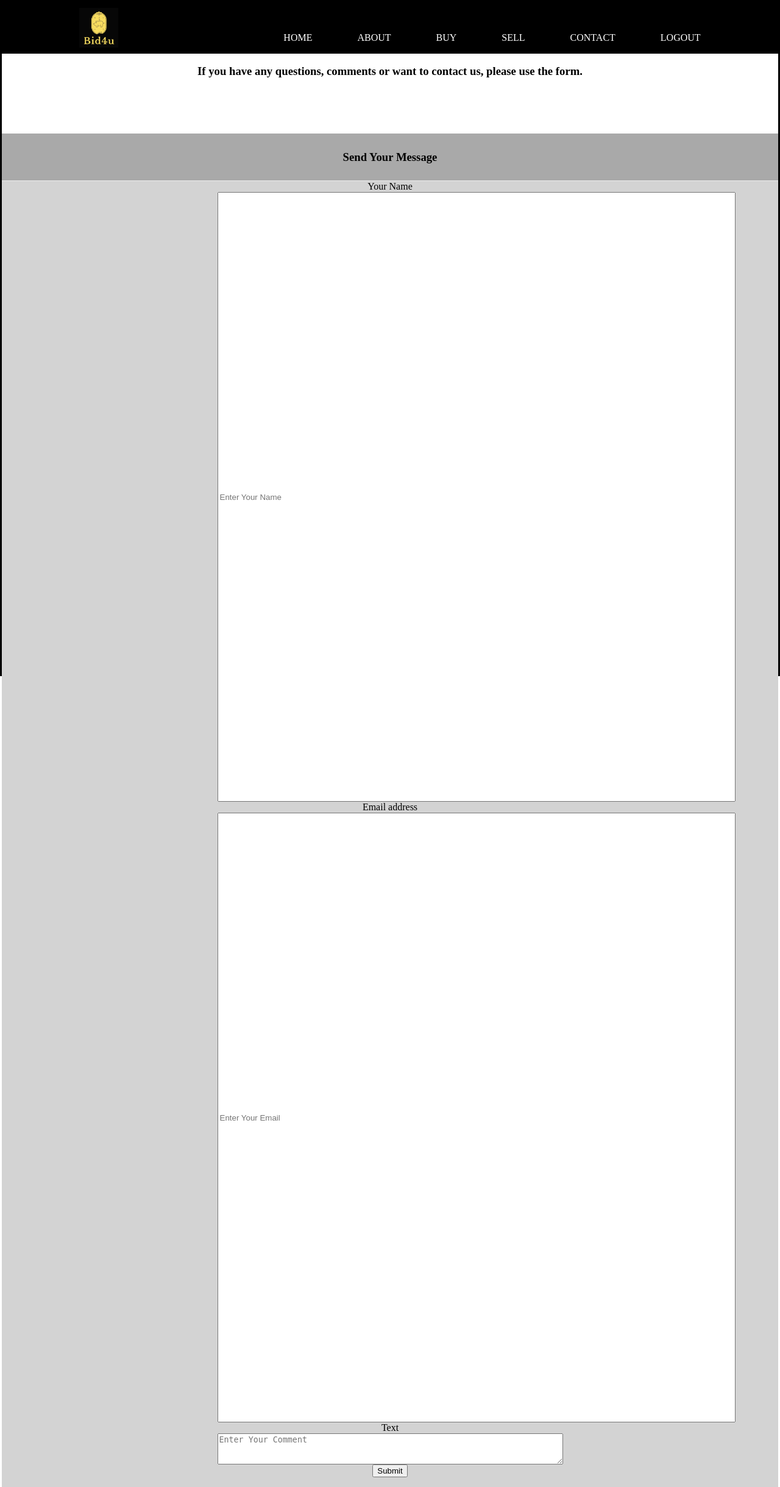
After one commit to lowkayjing/ComputingProject, a PHP site: page /contact.php in a window 1280 px wide. The commit adds this page. Shown: the whole page at 61% size. Run offline with PHP 8.4, Linux system fonts and the light colour scheme.

Commit message:
Added contact.php

```diff
--- a/about.php
+++ b/about.php
@@ -40,6 +40,7 @@
                 <li><a href="about.php">About</a></li>
                 <li><a href="display_items.php">Buy</a></li>
                 <li><a href="add_item.php">Sell</a></li>
+                <li><a href="contact.php">Contact</a></li>
                 <li><a href="logout.php" >Logout </a></li>
             </ul>
         </nav>
--- a/add_item.php
+++ b/add_item.php
@@ -15,6 +15,7 @@
       <li><a href="about.php">About</a></li>
     <li><a href="display_items.php">Buy</a></li>
     <li><a href="add_item.php">Sell</a></li>
+      <li><a href="contact.php">Contact</a></li>
 	<li><a href="logout.php" >Logout </a></li>
   </ul>
 </nav>
--- a/check_login.php
+++ b/check_login.php
@@ -16,6 +16,7 @@ if(!empty($_POST["username"]) && !empty($_POST["password"]))
     $database = "bid4u_system_db";
 
     $conn = new mysqli( $servername, $username, $password, $database);
+
     if($conn->connect_error)
     {
         die("Connection failed!".$conn->connect_error);
--- /dev/null
+++ b/contact.php
@@ -0,0 +1,122 @@
+<html>
+<head><title></title>
+    <link rel="stylesheet" type="text/css" href="css/add.css">
+
+    <style>
+        div.Parallel {
+            display:inline-block;
+        }
+
+        p {
+            text-align:center;
+        }
+
+
+        table
+        {
+
+
+            border-radius:20px;
+
+
+        }
+
+        h2
+        {
+
+            margin:0% auto auto 15%;
+
+
+        }
+
+
+        body {
+
+            font-family: Agency FB;
+
+        }
+        input {
+            width: 150%;
+            height:100%;
+        }
+
+        .modal-header
+        {
+            padding:9px 15px;
+            border-bottom:1px solid #eee;
+            background-color: #A9A9A9;
+        }
+        .modal-footer
+        {
+            background-color: #A9A9A9;
+        }
+        .modal-body
+        {
+            background-color: lightgray;
+        }
+    </style>
+</head>
+
+<body>
+<script src="JS/display.js"> </script>
+<header>
+    <div class="navbar">
+        <img class='logo' src ='img/bid4ulogo.png'/>
+        <nav>
+            <ul>
+                <li><a href="home.php">Home</a></li>
+                <li><a href="about.php">About</a></li>
+                <li><a href="display_items.php">Buy</a></li>
+                <li><a href="add_item.php">Sell</a></li>
+                <li><a href="contact.php">Contact</a></li>
+                <li><a href="logout.php" >Logout </a></li>
+            </ul>
+        </nav>
+    </div>
+</header>
+
+    <div class="container-fluid" style="height:1000px">
+
+        <h3>If you have any questions, comments or want to contact us, please use the form.</h3>
+        <br><br>
+
+        <br><br>
+
+
+
+        <!-- line modal -->
+        <div class="modal fade" id="squarespaceModal" tabindex="-1" role="dialog" aria-labelledby="modalLabel" aria-hidden="true">
+            <div class="modal-dialog">
+                <div class="modal-content">
+                    <div class="modal-header">
+                        <h3  style="text-align: center;" class="modal-title" id="lineModalLabel">Send Your Message</h3>
+                    </div>
+                    <div class="modal-body">
+
+                        <!-- content goes here -->
+                        <form method="POST" name="UserMessage" onsubmit=" return  validmessage();">
+                            <div class="form-group">
+                                <label for="Name">Your Name</label>
+                                <input type="text" class="form-control" id="Name" name="name" placeholder="Enter Your Name">
+                            </div>
+
+                            <div class="form-group">
+                                <label for="exampleInputEmail1">Email address</label>
+                                <input type="email" class="form-control" id="exampleInputEmail1" name="email" placeholder="Enter Your Email">
+                            </div>
+                            <div class="form-group">
+                                <label for="Meggase">Text</label><br>
+                                <textarea rows="3" cols="68" name="message" placeholder="Enter Your Comment"></textarea><br />
+                            </div>
+
+                            <button type="submit" class="btn btn-info">Submit</button>
+                        </form>
+
+                    </div>
+
+                </div>
+            </div>
+        </div>
+
+    </body>
+</html>
--- a/display_items.php
+++ b/display_items.php
@@ -17,6 +17,7 @@
       <li><a href="about.php">About</a></li>
     <li><a href="display_items.php">Buy</a></li>
     <li><a href="add_item.php">Sell</a></li>
+      <li><a href="contact.php">Contact</a></li>
 	<li><a href="logout.php" >Logout </a></li>
   </ul>
 </nav>
--- a/home.php
+++ b/home.php
@@ -17,6 +17,7 @@
                 <li><a href="about.php">About</a></li>
                 <li><a href="display_items.php">Buy</a></li>
                 <li><a href="add_item.php">Sell</a></li>
+                <li><a href="contact.php">Contact</a></li>
                 <li><a href="logout.php" >Logout </a></li>
             </ul>
         </nav>
```
Also changed, not shown: login.php (line endings or trailing spaces).
